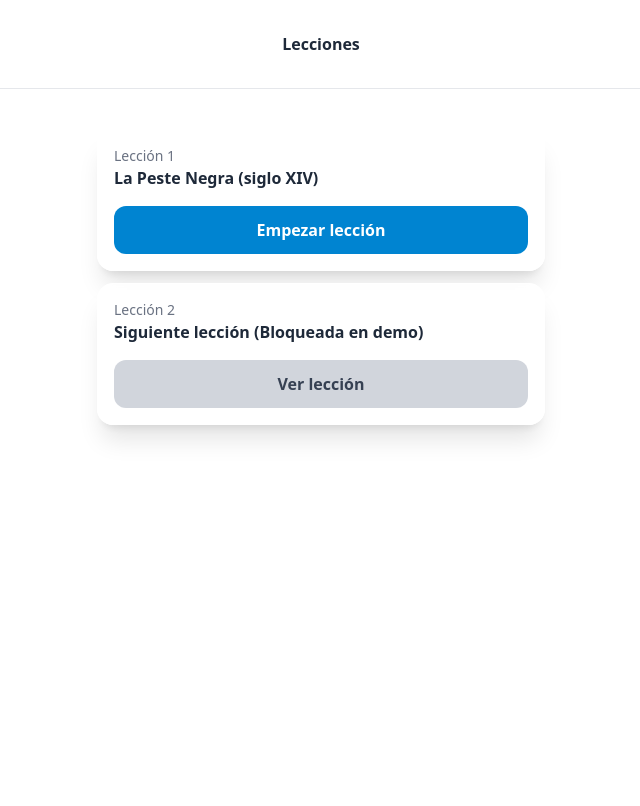
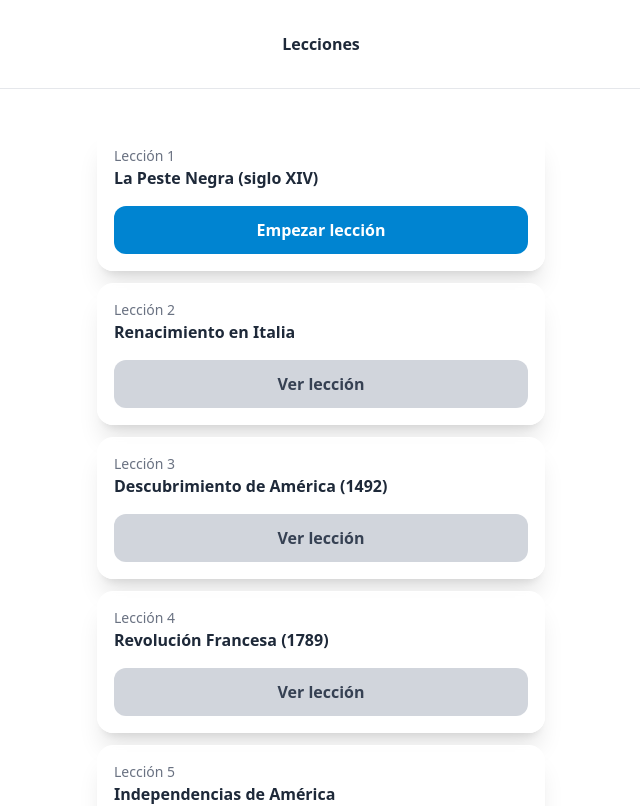
Before and after one commit to LuisVillela/Cloud, a React (Vite) app: page / in a window 1280 px wide. Shown: the top 806 px of the page, without its empty margins (319-959 px from the left). Built offline with nearby package versions, Linux system fonts and the light colour scheme.

Commit message:
added lessons dummies

```diff
--- a/src/App.tsx
+++ b/src/App.tsx
@@ -55,6 +55,18 @@ const NEXT_LEVEL = {
   id: "leccion-2",
   title: "Siguiente lección (Bloqueada en demo)",
 };
+
+const DUMMY_LOCKED_LESSONS = [
+  { id: "l2",  title: "Renacimiento en Italia",            number: 2 },
+  { id: "l3",  title: "Descubrimiento de América (1492)",  number: 3 },
+  { id: "l4",  title: "Revolución Francesa (1789)",        number: 4 },
+  { id: "l5",  title: "Independencias de América",         number: 5 },
+  { id: "l6",  title: "Revolución Industrial",             number: 6 },
+  { id: "l7",  title: "Primera Guerra Mundial",            number: 7 },
+  { id: "l8",  title: "Segunda Guerra Mundial",            number: 8 },
+  { id: "l9",  title: "Guerra Fría",                       number: 9 },
+  { id: "l10", title: "Caída del Muro de Berlín (1989)",   number: 10 },
+];
 
 // =============== UI helpers ===============
 function Card({
@@ -176,23 +188,25 @@ function MapScreen({
           </div>
         </Card>
 
-        {/* Lección 2 (fin de demo) */}
-        <Card>
+{/* Lecciones bloqueadas (solo visuales para demo) */}
+{DUMMY_LOCKED_LESSONS.map((lx) => (
+  <Card key={lx.id}>
     <div className="flex items-center justify-between">
       <div>
-              <div className="text-sm text-gray-500">Lección 2</div>
-              <div className="font-semibold">{NEXT_LEVEL.title}</div>
+        <div className="text-sm text-gray-500">Lección {lx.number}</div>
+        <div className="font-semibold">{lx.title}</div>
       </div>
     </div>
     <div className="mt-4">
       <button
-              onClick={onTryNextLevel}
+        onClick={onTryNextLevel} // → muestra “Fin de la demo”
         className="w-full px-4 py-3 rounded-xl bg-gray-300 text-gray-700 font-semibold active:scale-[.99] transition"
       >
         Ver lección
       </button>
     </div>
   </Card>
+))}
       </div>
     </div>
   );
@@ -429,7 +443,7 @@ function QuizScreen({
   return (
     <div className="space-y-5 pb-24">
       {/* Progreso */}
-      <div className="w-full h-3 bg-gray-100 rounded-full overflow-hidden shadow-sm">
+      <div className="w-full h-3 bg-gray-100 rounded-full overflow-hidden">
         <div className="h-full bg-sky-500" style={{ width: `${progressPct}%` }} />
       </div>
 
```
Lines whose indentation alone changed are shown as unchanged.
